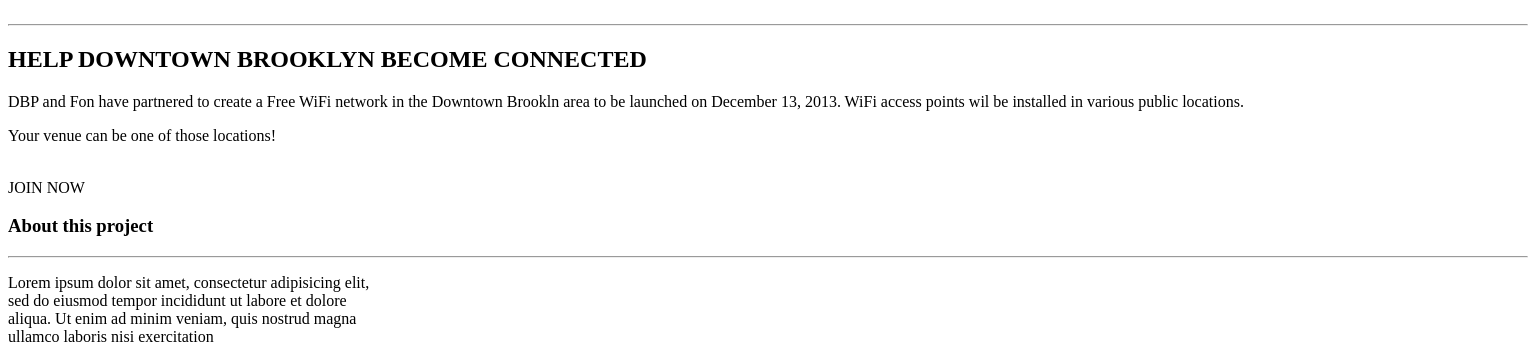
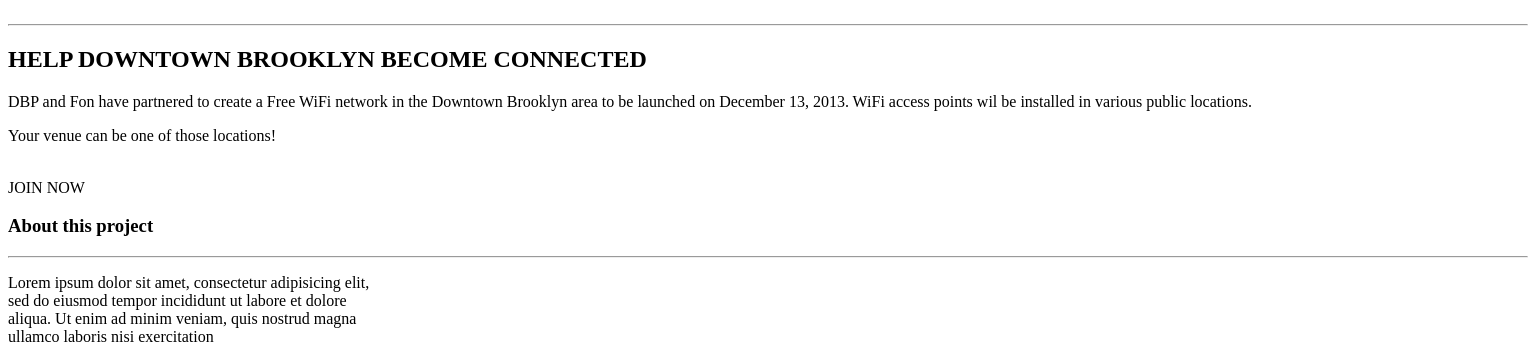
Before and after one commit to jasper-lu/FonDTBsite, a Flask app: page / in a window 1536 px wide. Shown: the part 188-534 px from the top of the page. Run offline with Flask 2, Linux system fonts and the light colour scheme.

Commit message:
some quick changes

```diff
--- a/templates/index.html
+++ b/templates/index.html
@@ -19,7 +19,7 @@
                 <hr />
                 <h2>HELP DOWNTOWN BROOKLYN BECOME CONNECTED</h2>
                 <p>
-                    DBP and Fon have partnered to create a Free WiFi network in the Downtown Brookln area to be launched on
+                    DBP and Fon have partnered to create a Free WiFi network in the Downtown Brooklyn area to be launched on
                     December 13, 2013. WiFi access points wil be installed in various public locations.
                 </p>
                 <p>Your venue can be one of those locations!</p>
```
Also changed, not shown: static/style.css (+6 -5 lines).
